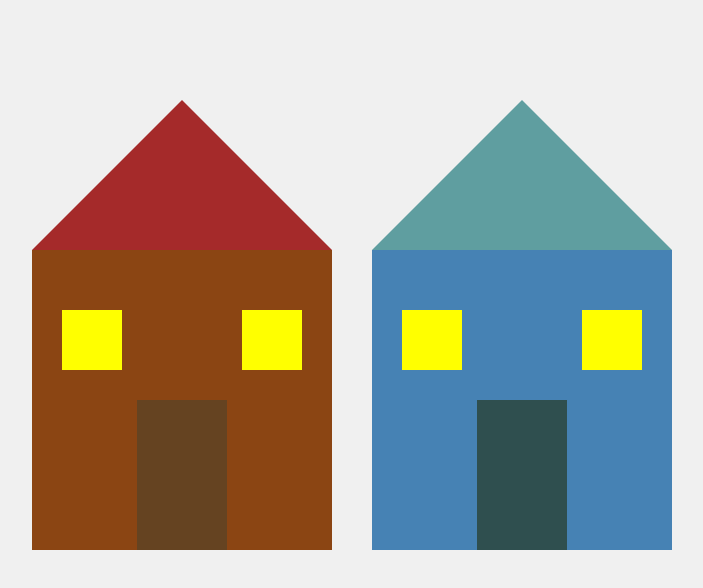
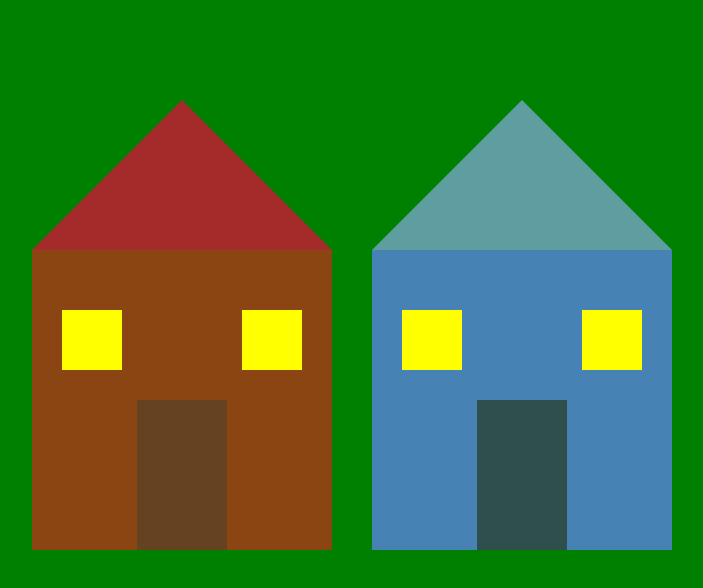
Before and after one commit to Alimressi/bike, a plain HTML site: page index.html in a window 1280 px wide. Shown: the whole page, without its empty margins (288-991 px from the left). Drawn offline with Linux system fonts and the light colour scheme.

Commit message:
Основной код 2

```diff
--- a/index.html
+++ b/index.html
@@ -11,7 +11,7 @@
             align-items: center;
             height: 100vh;
             margin: 0;
-            background-color: #f0f0f0; /* Фон для лучшей видимости */
+            background-color: green; /* Фон для лучшей видимости */
         }
 
         .house {
```
